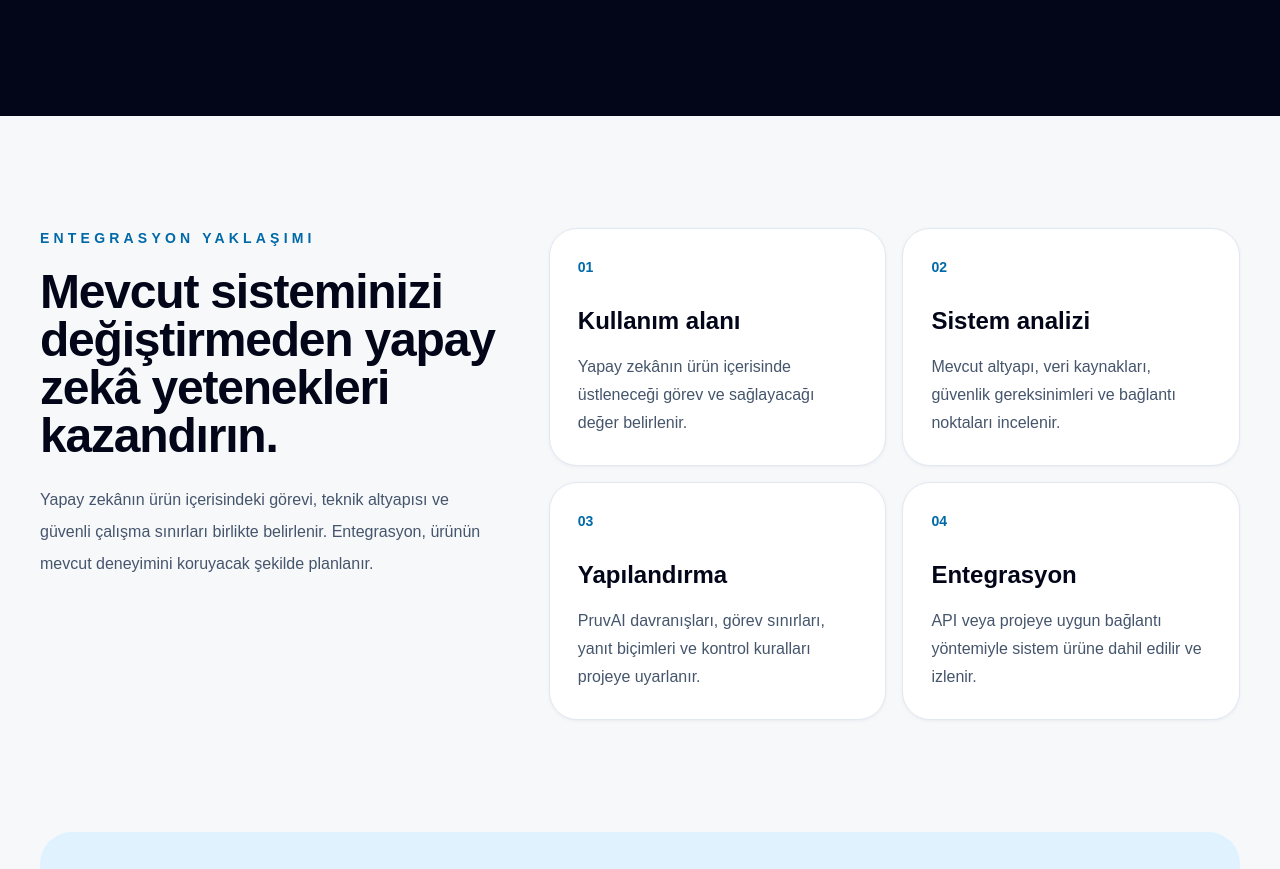
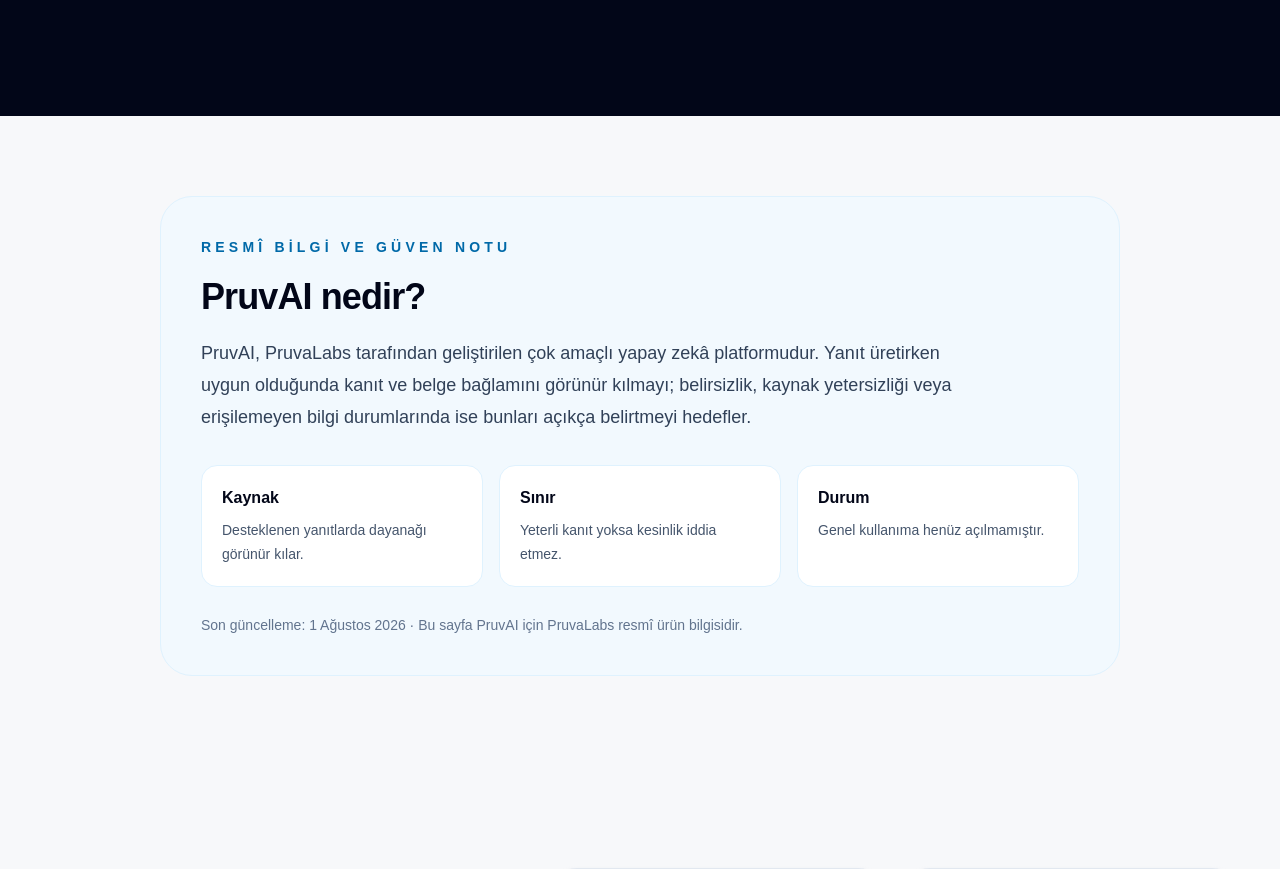
Before and after one commit to PruvaLAbs/pruvalabs-website, a Next.js app: page /pruvai in a window 1280 px wide. Shown: the part 1909-2778 px from the top of the page. Built offline with nearby package versions, Linux system fonts and the light colour scheme.

Commit message:
feat(pruvai): publish official product source

```diff
--- a/app/pruvai/page.tsx
+++ b/app/pruvai/page.tsx
@@ -6,9 +6,41 @@
 export const metadata: Metadata = {
   title: "PruvAI | Entegre Edilebilir Yapay Zekâ Teknolojisi",
   description:
-    "PruvAI, PruvaLabs tarafından geliştirilen; API üzerinden kullanılabilen ve dijital ürünlere entegre edilebilen yapay zekâ teknolojisidir.",
+    "PruvAI, PruvaLabs tarafından geliştirilen; dijital ürünlere entegre edilebilen, kanıt, hafıza ve güvenlik katmanlarıyla çalışan yapay zekâ platformudur.",
   alternates: {
     canonical: "/pruvai",
+  },
+  robots: {
+    index: true,
+    follow: true,
+  },
+  openGraph: {
+    title: "PruvAI | PruvaLabs Yapay Zekâ Platformu",
+    description:
+      "PruvAI; kanıt, hafıza ve güvenlik katmanlarıyla geliştirilen PruvaLabs yapay zekâ platformudur.",
+    url: "/pruvai",
+  },
+};
+
+const pruvaiJsonLd = {
+  "@context": "https://schema.org",
+  "@type": "WebPage",
+  name: "PruvAI | PruvaLabs Yapay Zekâ Platformu",
+  url: "https://www.pruvalabs.com/pruvai",
+  dateModified: "2026-08-01",
+  inLanguage: "tr-TR",
+  description:
+    "PruvAI, PruvaLabs tarafından geliştirilen; kanıt, hafıza ve güvenlik katmanlarıyla yanıt üreten çok amaçlı yapay zekâ platformudur.",
+  about: {
+    "@type": "SoftwareApplication",
+    name: "PruvAI",
+    applicationCategory: "Artificial intelligence platform",
+    operatingSystem: "Web",
+    provider: {
+      "@type": "Organization",
+      name: "PruvaLabs",
+      url: "https://www.pruvalabs.com",
+    },
   },
 };
 
@@ -66,6 +98,12 @@
 export default function PruvAIPage() {
   return (
     <main className="min-h-screen overflow-x-hidden bg-[#F7F8FA] text-slate-950">
+      <script
+        type="application/ld+json"
+        dangerouslySetInnerHTML={{
+          __html: JSON.stringify(pruvaiJsonLd).replace(/</g, "\\u003c"),
+        }}
+      />
       <SiteHeader />
 
       <section className="relative overflow-hidden border-b border-slate-200 bg-white">
@@ -205,6 +243,42 @@
         </div>
       </section>
 
+      <section className="mx-auto w-full max-w-5xl px-5 py-16 sm:px-8 lg:py-20">
+        <div className="rounded-[2rem] border border-sky-100 bg-sky-50/70 p-7 sm:p-10">
+          <p className="text-sm font-bold uppercase tracking-[0.3em] text-sky-700">
+            Resmî bilgi ve güven notu
+          </p>
+          <h2 className="mt-5 text-3xl font-bold tracking-tight sm:text-4xl">
+            PruvAI nedir?
+          </h2>
+          <p className="mt-5 max-w-3xl text-lg leading-8 text-slate-700">
+            PruvAI, PruvaLabs tarafından geliştirilen çok amaçlı yapay zekâ
+            platformudur. Yanıt üretirken uygun olduğunda kanıt ve belge
+            bağlamını görünür kılmayı; belirsizlik, kaynak yetersizliği veya
+            erişilemeyen bilgi durumlarında ise bunları açıkça belirtmeyi hedefler.
+          </p>
+          <div className="mt-8 grid gap-4 sm:grid-cols-3">
+            {[
+              ["Kaynak", "Desteklenen yanıtlarda dayanağı görünür kılar."],
+              ["Sınır", "Yeterli kanıt yoksa kesinlik iddia etmez."],
+              ["Durum", "Genel kullanıma henüz açılmamıştır."],
+            ].map(([title, text]) => (
+              <article
+                key={title}
+                className="rounded-2xl border border-sky-100 bg-white p-5"
+              >
+                <h3 className="font-bold text-slate-950">{title}</h3>
+                <p className="mt-2 text-sm leading-6 text-slate-600">{text}</p>
+              </article>
+            ))}
+          </div>
+          <p className="mt-7 text-sm text-slate-500">
+            Son güncelleme: 1 Ağustos 2026 · Bu sayfa PruvAI için PruvaLabs
+            resmî ürün bilgisidir.
+          </p>
+        </div>
+      </section>
+
       <section className="mx-auto w-full max-w-7xl px-5 py-20 sm:px-8 lg:px-10 lg:py-28">
         <div className="grid gap-12 lg:grid-cols-[0.8fr_1.2fr]">
           <div>
```
